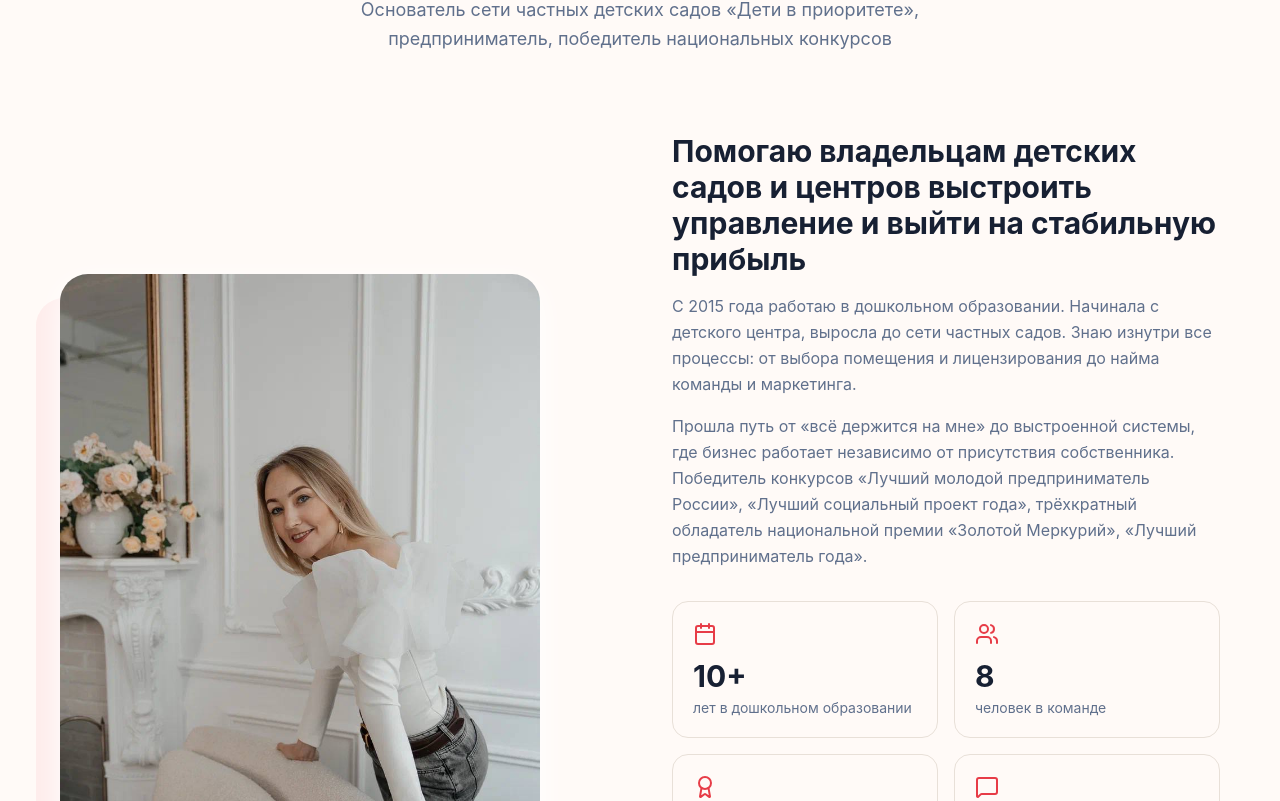
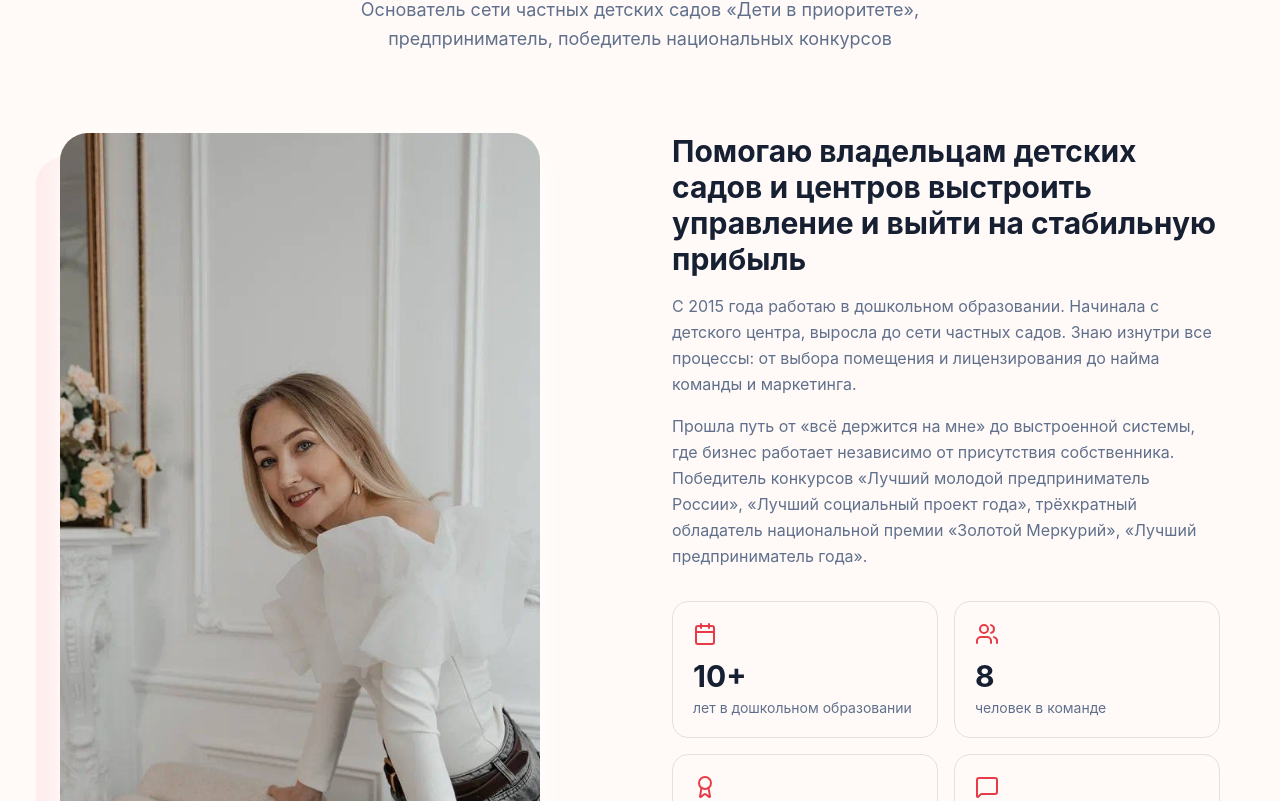
Before and after one commit to suyazov/suyazova.ru, a React (Vite) app: page / in a window 1280 px wide. Shown: the part 5039-5840 px from the top of the page. Built offline with nearby package versions, Linux system fonts and the light colour scheme.

Commit message:
stretch About photo to match text column height

```diff
--- a/src/sections/About.tsx
+++ b/src/sections/About.tsx
@@ -27,16 +27,16 @@ export function About() {
           />
         </div>
 
-        <div className="mt-14 lg:mt-20 grid lg:grid-cols-2 gap-10 lg:gap-16 items-center">
+        <div className="mt-14 lg:mt-20 grid lg:grid-cols-2 gap-10 lg:gap-16 items-stretch">
           {/* Photo */}
-          <div className="scroll-reveal-scale flex justify-center lg:justify-start">
-            <div className="relative">
+          <div className="scroll-reveal-scale flex justify-center lg:justify-start h-auto lg:h-full">
+            <div className="relative w-[340px] h-[510px] md:w-[420px] md:h-[630px] lg:w-[480px] lg:h-full">
               {/* Decorative shape behind */}
               <div
                 className="absolute -left-6 -bottom-6 w-full h-full rounded-[28px] pointer-events-none"
                 style={{ background: 'rgba(231, 60, 71, 0.07)' }}
               />
-              <div className="relative w-[340px] h-[510px] md:w-[420px] md:h-[630px] lg:w-[480px] lg:h-[720px] rounded-[28px] overflow-hidden shadow-card">
+              <div className="relative w-full h-full rounded-[28px] overflow-hidden shadow-card">
                 <img
                   src="/anna-fireplace.jpg"
                   alt="Анна Суязова"
```
